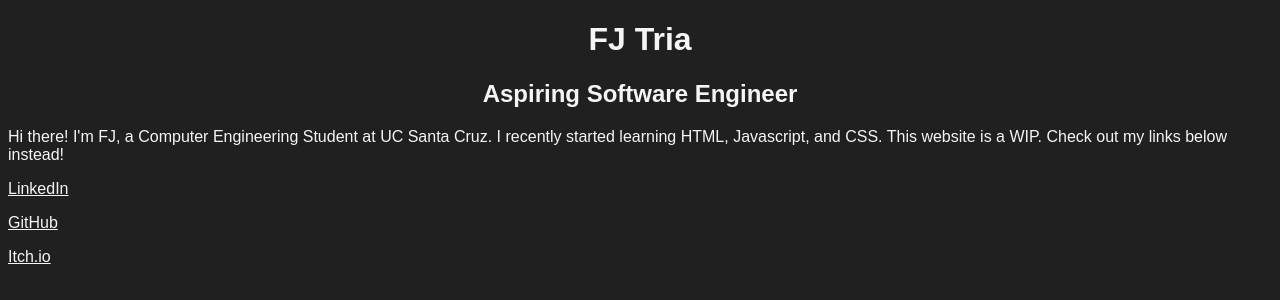
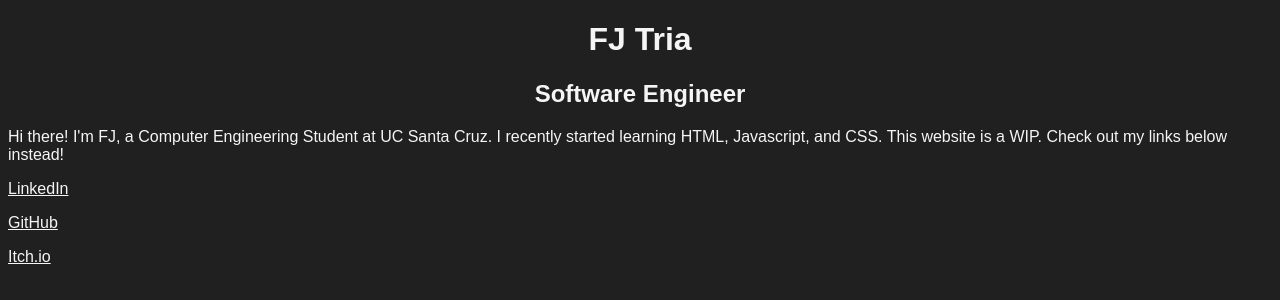
Before and after one commit to fjstria/fjstria.github.io, a plain HTML site: page index.html in a window 1280 px wide. Drawn offline with Linux system fonts and the light colour scheme.

Commit message:
Git Test

```diff
--- a/index.html
+++ b/index.html
@@ -9,7 +9,7 @@
     <body>
         <p>
             <h1> FJ Tria </h1>
-            <h2> Aspiring Software Engineer </h2>
+            <h2> Software Engineer </h2>
             <div></div>
         </p>
         <p>
```
